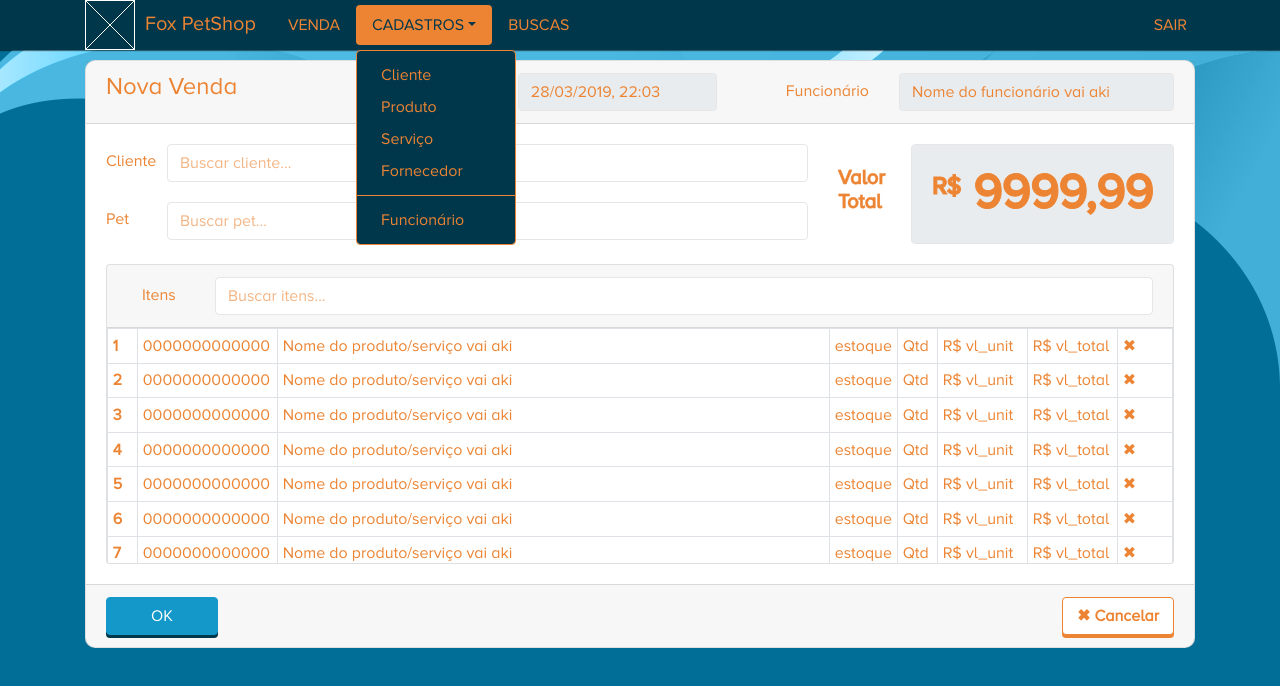
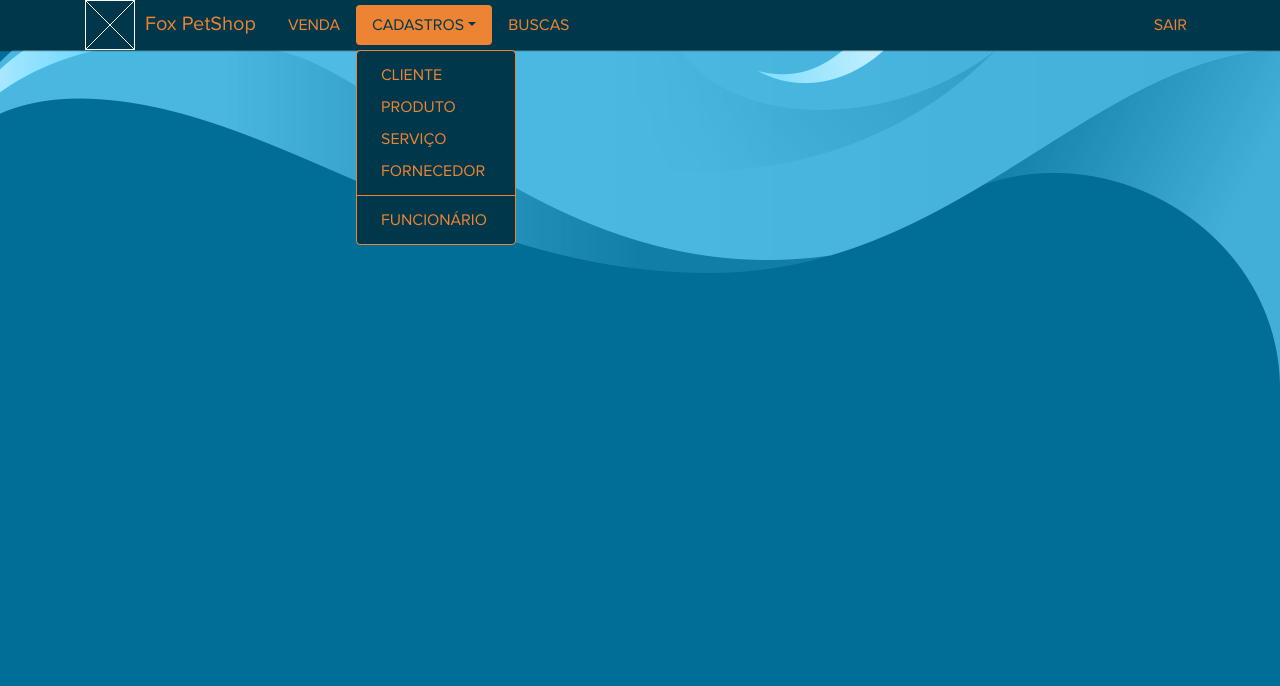
Before and after one commit to hiwoshu/fox-petshop, a React (Create React App) app: page / in a window 1280 px wide. Both pictures are taken after a click on the link "CADASTROS". Shown: the top 686 px of the page. Built offline with nearby package versions, Linux system fonts and the light colour scheme.

Commit message:
Add react-router

```diff
--- a/package.json
+++ b/package.json
@@ -8,6 +8,8 @@
     "react": "^16.8.6",
     "react-custom-scrollbars": "^4.2.1",
     "react-dom": "^16.8.6",
+    "react-router": "^5.1.1",
+    "react-router-dom": "^5.1.1",
     "react-scripts": "2.1.8",
     "reactstrap": "^7.1.0",
     "styled-components": "^4.2.0"
--- a/src/App.js
+++ b/src/App.js
@@ -1,13 +1,16 @@
 import React, { Component } from 'react'
 import Navbar from 'components/navbartop'
 import MainContent from 'components/maincontent'
+import { BrowserRouter } from 'react-router-dom'
 
 class App extends Component {
   render() {
     return (
       <div className="App">
-        <Navbar />
-        <MainContent />
+        <BrowserRouter>
+          <Navbar />
+          <MainContent />
+        </BrowserRouter>
       </div>
     )
   }
--- a/src/components/maincontent.js
+++ b/src/components/maincontent.js
@@ -3,6 +3,7 @@ import styled from 'styled-components'
 import { Container, Row, Col } from 'reactstrap'
 import CardVenda from 'components/venda/card-venda'
 import SecondCustomScrollbar from 'components/utils/secondCustomScrollbar.js'
+import { Route, Switch } from 'react-router-dom'
 
 const MainContent = () => (
   <SecondCustomScrollbar>
@@ -10,7 +11,15 @@ const MainContent = () => (
       <Row>
         <Col>
           <Mdiv>
-            <CardVenda />
+            <Switch>
+              <Route path='/venda' exact component={CardVenda} />
+              <Route path='/cliente' exact component={Cliente} />
+              <Route path='/produto' exact component={Produto} />
+              <Route path='/servico' exact component={Servico} />
+              <Route path='/fornecedor' exact component={Fornecedor} />
+              <Route path='/funcionario' exact component={Funcionario} />
+              <Route path='/buscas' exact component={Buscas} />
+            </Switch>
           </Mdiv>
         </Col>
       </Row>
@@ -24,4 +33,23 @@ const Mdiv = styled.div`
   top: 10px;
   bottom: 10px;
 `
+
+const Cliente = () => (
+  <h1>Cadastro de Cliente</h1>
+)
+const Produto = () => (
+  <h1>Cadastro de Produto</h1>
+)
+const Servico = () => (
+  <h1>Cadastro de Serviço</h1>
+)
+const Fornecedor = () => (
+  <h1>Cadastro de Fornecedor</h1>
+)
+const Funcionario = () => (
+  <h1>Cadastro de Funcionário</h1>
+)
+const Buscas = () => (
+  <h1>Buscas</h1>
+)
 export default MainContent
--- a/src/components/menudrop.js
+++ b/src/components/menudrop.js
@@ -6,19 +6,18 @@ import {
   DropdownMenu,
   DropdownItem
 } from 'reactstrap'
-import t from 'prop-types'
+import { NavLink as Link } from 'react-router-dom'
 
-const Menudrop = ({ title, options }) => (
+const Menudrop = () => (
   <Dropdown nav>
-    <DropToggle nav caret>
-      {title}
-    </DropToggle>
+    <DropToggle nav caret>Cadastros</DropToggle>
     <DropMenu>
-      {options.map(item => (
-        <DropItem key={item}>{item}</DropItem>
-      ))}
+      <DropItem><LinkNav to="/cliente" children="Cliente" /></DropItem>
+      <DropItem><LinkNav to="/produto" children="Produto" /></DropItem>
+      <DropItem><LinkNav to="/servico" children="Serviço" /></DropItem>
+      <DropItem><LinkNav to="/fornecedor" children="Fornecedor" /></DropItem>
       <DropItem divider />
-      <DropItem>Funcionário</DropItem>
+      <DropItem><LinkNav to="/funcionario" children="Funcionário" /></DropItem>
     </DropMenu>
   </Dropdown>
 )
@@ -58,9 +57,17 @@ const DropItem = styled(DropdownItem)`
   }
 `
 
-Menudrop.propTypes = {
-  title: t.string.isRequired,
-  options: t.array.isRequired
-}
+const LinkNav = styled(Link)`
+  color: #ec8433;
+  text-transform: uppercase;
+  &:hover {
+    color: #ec8433;
+    text-decoration: none;
+  }
+  &:active {
+    color: #00374b;
+    background-color: #ffcca5;
+  }
+`
 
 export default Menudrop
--- a/src/components/navbartop.js
+++ b/src/components/navbartop.js
@@ -8,8 +8,9 @@ import {
   NavLink,
   Container
 } from 'reactstrap'
-import Dropdown from 'components/menudrop.js'
 import Logo from 'img/logo.png'
+import { NavLink as Link } from 'react-router-dom'
+import Menudrop from 'components/menudrop'
 
 export default class NavbarTop extends React.Component {
   constructor(props) {
@@ -26,12 +27,10 @@ export default class NavbarTop extends React.Component {
     })
   }
   render() {
-    const list1 = ['Cliente', 'Produto', 'Serviço', 'Fornecedor']
-
     return (
       <Topbar expand="md">
         <Container>
-          <Logobar href="#">
+          <Logobar tag={Link} to="/">
             <img
               src={Logo}
               width="50px"
@@ -42,19 +41,13 @@ export default class NavbarTop extends React.Component {
             Fox PetShop
           </Logobar>
           <Nav pills>
-            <NavItem>
-              <Linkbar href="#">Venda</Linkbar>
-            </NavItem>
-            <Dropdown title="Cadastros" options={list1} />
-            <NavItem>
-              <Linkbar href="#">Buscas</Linkbar>
-            </NavItem>
+            <NavItem><Linkbar tag={Link} to="/venda">Venda</Linkbar></NavItem>
+            <Menudrop />
+            <NavItem><Linkbar tag={Link} to="/buscas">Buscas</Linkbar></NavItem>
           </Nav>
 
           <Nav className="ml-auto" navbar pills>
-            <NavItem>
-              <Linkbar href="#">Sair</Linkbar>
-            </NavItem>
+            <NavItem><Linkbar tag={Link} to="/login">Sair</Linkbar></NavItem>
           </Nav>
         </Container>
       </Topbar>
@@ -83,8 +76,8 @@ const Linkbar = styled(NavLink)`
   color: #ec8433;
   text-transform: uppercase;
   &:hover {
-    color: #00374b;
-    background-color: #ec8433;
+    color: #ec8433;
+    text-decoration: none !important;
   }
   &:active {
     color: #00374b;
```
Also changed, not shown: 1 other file (tests, documents, lock files or other folders).
